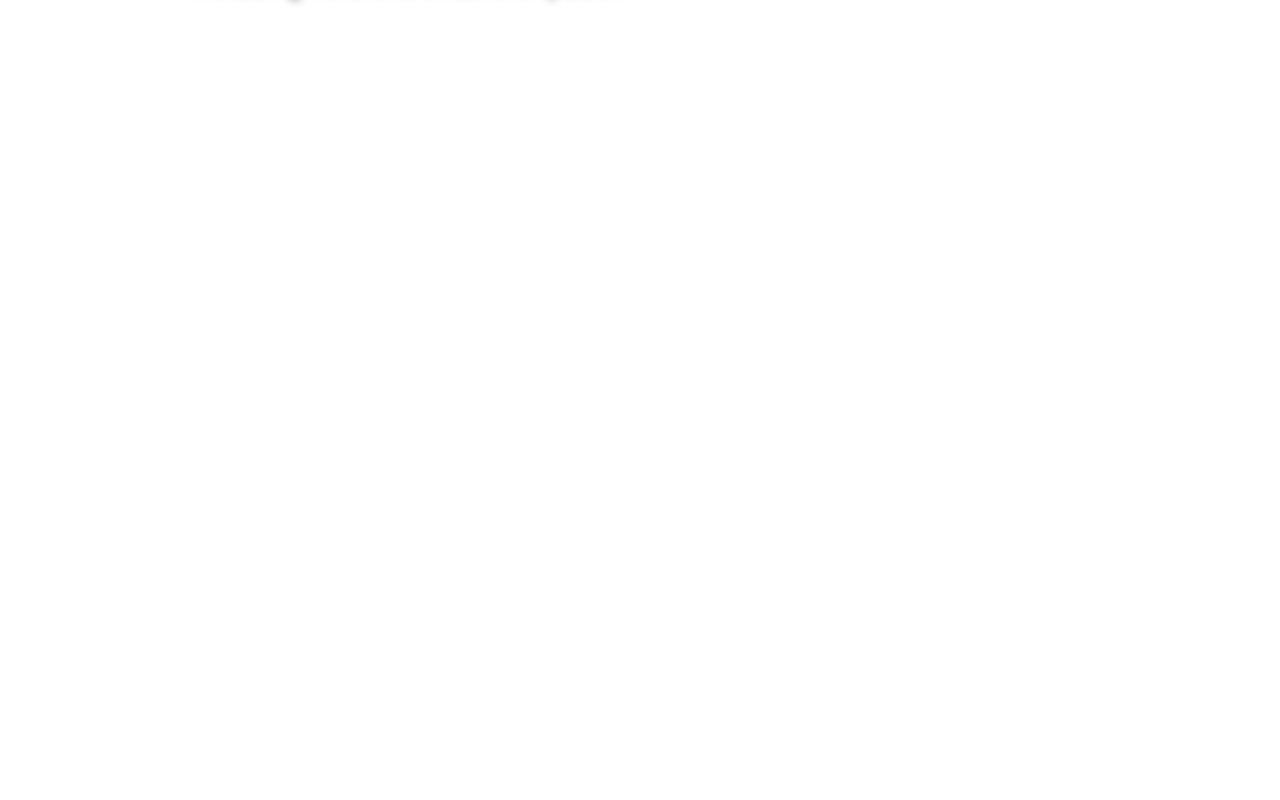
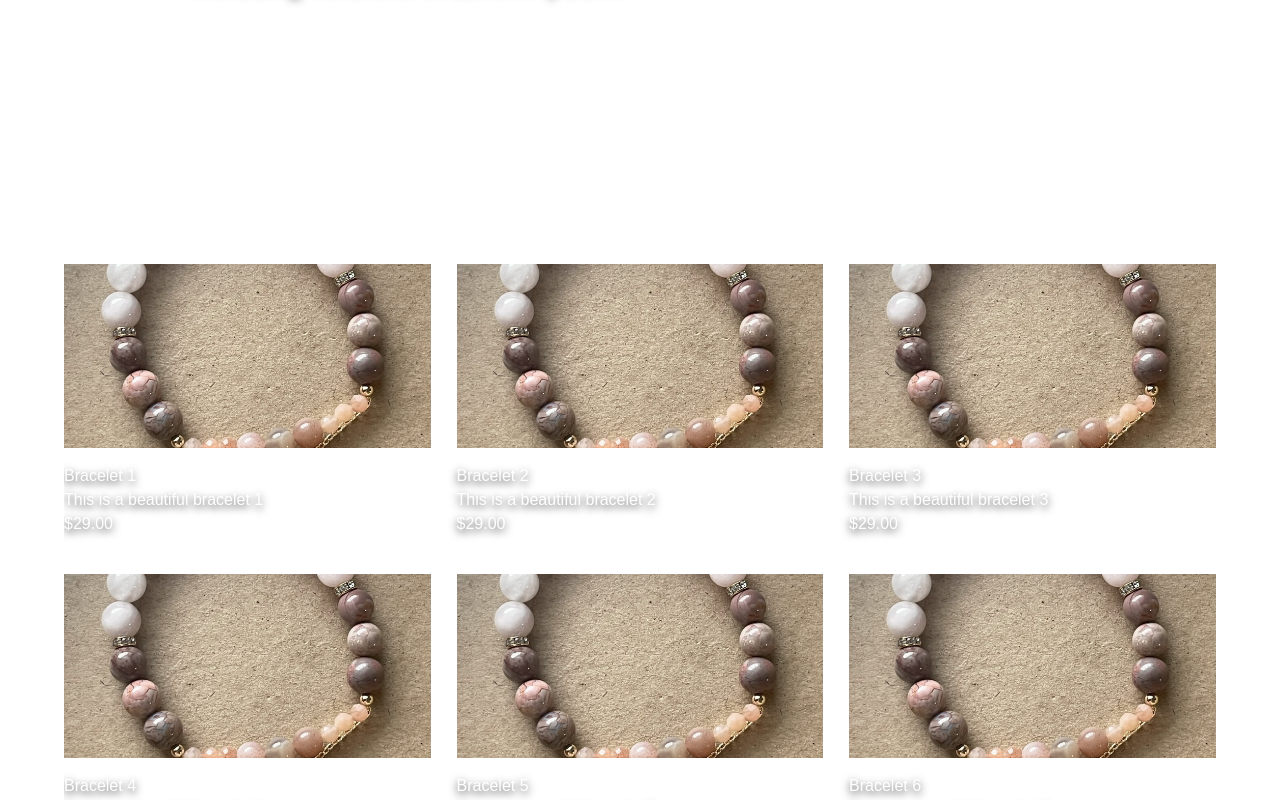
Before and after one commit to alphieeeee/dwp-crystals, a Next.js app: page /collections/1 in a window 1280 px wide. Shown: the part 1040-1840 px from the top of the page. Before the commit the page ends 1368 px from the top, so only its background shows below. Built offline with nearby package versions, Linux system fonts and the light colour scheme.

Commit message:
Added product section in product page

```diff
--- a/app/collections/[product]/page.tsx
+++ b/app/collections/[product]/page.tsx
@@ -2,6 +2,7 @@
 import React, { useEffect } from 'react'
 import { useParams } from 'next/navigation'
 import ProductHero from '@/app/components/collections/ProductHero';
+import ProductSection from '@/app/components/collections/ProductSection';
 
 const ProductPage: React.FC = () => {
 const { post } = useParams(); // Get slug from the URL
@@ -13,6 +14,7 @@
     <main className={`w-full overflow-x-hidden`}>
       {post}
       <ProductHero />
+      <ProductSection />
     </main>
   )
 }
--- a/app/components/collections/CollectionSection.tsx
+++ b/app/components/collections/CollectionSection.tsx
@@ -60,13 +60,14 @@
                       </ImageParallax>
                     </div>
                     <div
-                      className={`${styles["product-name"]} absolute right-0 top-0 -translate-y-1/2`}
+                      className={`${styles["product-name"]} dwp-shadow absolute right-0 top-0 -translate-y-1/2`}
                     >
                       <AnimPanning
                         key={`name-${index}`}
                         inViewport={index === 0 ? false : true}
                         duration={1}
                         direction={"left"}
+                        animOnce={true}
                         from={0}
                         to={-10}
                         fade={"in"}
@@ -74,11 +75,12 @@
                         <div>{project.name}</div>
                       </AnimPanning>
                     </div>
-                    <div className={`${styles['product-desc']} absolute right-0 bottom-[20%] -translate-x-[15%]`}>
+                    <div className={`${styles['product-desc']} dwp-shadow absolute right-0 bottom-[20%] -translate-x-[15%]`}>
                     <AnimPanning
                       key={`desc-${index}`}
                       duration={1}
                       direction={'left'}
+                      animOnce={true}
                       from={0}
                       to={10}
                       fade={'in'}>
@@ -86,12 +88,13 @@
                     </AnimPanning>
                   </div>
                   <div
-                    className={`${styles["product-price"]} absolute right-[1%] bottom-[0%]`}
+                    className={`${styles["product-price"]} dwp-shadow absolute right-[1%] bottom-[0%]`}
                   >
                       <AnimPanning
                         key={`price-${index}`}
                         duration={1}
                         direction={"left"}
+                        animOnce={true}
                         from={10}
                         to={0}
                         fade={"in"}
@@ -101,7 +104,7 @@
                     </div>
                     <div className={`absolute left-[3%] bottom-[10%] lg:bottom-[6%] font-extrabold`}>
                       <Button
-                        className="px-[1.5rem] py-[0.6rem] text-xs lg:text-md"
+                        className="px-[1.5rem] py-[0.6rem] text-xs lg:text-base"
                         style={{
                           background: 'rgb(130,127,202)',
                           borderColor: '#fff',
--- /dev/null
+++ b/app/components/collections/ProductSection.tsx
@@ -0,0 +1,47 @@
+"use client";
+import React, { useRef, useState } from "react";
+import HeaderTitle from '../utils/HeaderTitle'
+import styles from '@/styles/collections/ProductSection.module.scss'
+import Image from "next/image";
+
+const ProductSection: React.FC = () => {
+  const containerRef = useRef<HTMLElement | null>(null);
+  const productImgRef = useRef<HTMLElement | null>(null);
+
+  const projects = Array.from({ length: 9 }, (_, i) => ({
+    id: i,
+    title: `Bracelet ${i + 1}`,
+    desc: `This is a beautiful bracelet ${i + 1}`,
+  }));
+
+  return (
+    <section className={`${styles.container} relative mx-auto w-[min(90vw,1920px)] overflow-hidden`} ref={containerRef}>
+      <div className={`relative`}>
+        <HeaderTitle title="Charms" />
+      </div>
+      <div
+        className={`mx-auto w-[100%] grid grid-cols-1 sm:grid-cols-2 lg:grid-cols-3 gap-x-[2vw] gap-y-[3vw]`}
+      >
+        {projects.map((project, index) => (
+          <div className={`${styles.cards} flex flex-col`} key={project.id}>
+            <div className={`${styles['product-image']} relative w-full aspect-[2/1] mb-[1rem]`}>
+              <Image
+                src="/images/collection/product1.jpg"
+                alt={project.title}
+                fill
+                sizes="100%"
+                priority
+                className="object-cover"
+              />
+            </div>
+            <div className={`${styles["product-name"]} dwp-shadow text-white`}>{project.title}</div>
+            <div className={`${styles["product-desc"]} dwp-shadow text-white`}>{project.desc}</div>
+            <div className={`${styles["product-price"]} dwp-shadow text-white`}>$29.00</div>
+          </div>
+        ))}
+      </div>
+    </section>
+  );
+};
+
+export default ProductSection;
--- /dev/null
+++ b/styles/collections/ProductSection.module.scss
@@ -0,0 +1,3 @@
+.container {
+
+}
```
Also changed, not shown: public/images/dwp-brand-name copy.png (added), public/images/dwp-brand-name.png.
